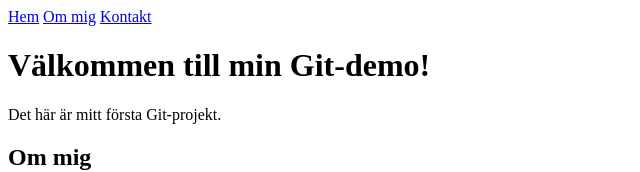
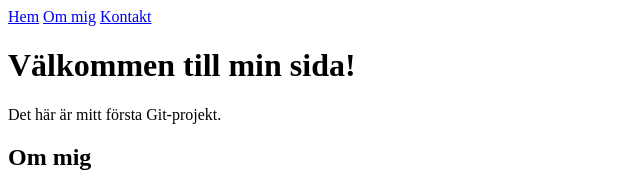
Before and after one commit to ahlgren1234/git-demo, a plain HTML site: page index.html in a window 1280 px wide. Shown: the top 172 px of the page, without its empty margins (0-640 px from the left). Drawn offline with Linux system fonts and the light colour scheme.

Commit message:
changed title

```diff
--- a/index.html
+++ b/index.html
@@ -14,7 +14,7 @@
     </nav>
   </header>
 
-  <h1>Välkommen till min Git-demo!</h1>
+  <h1>Välkommen till min sida!</h1>
   <p>Det här är mitt första Git-projekt.</p>
 
   <h2>Om mig</h2>
```
